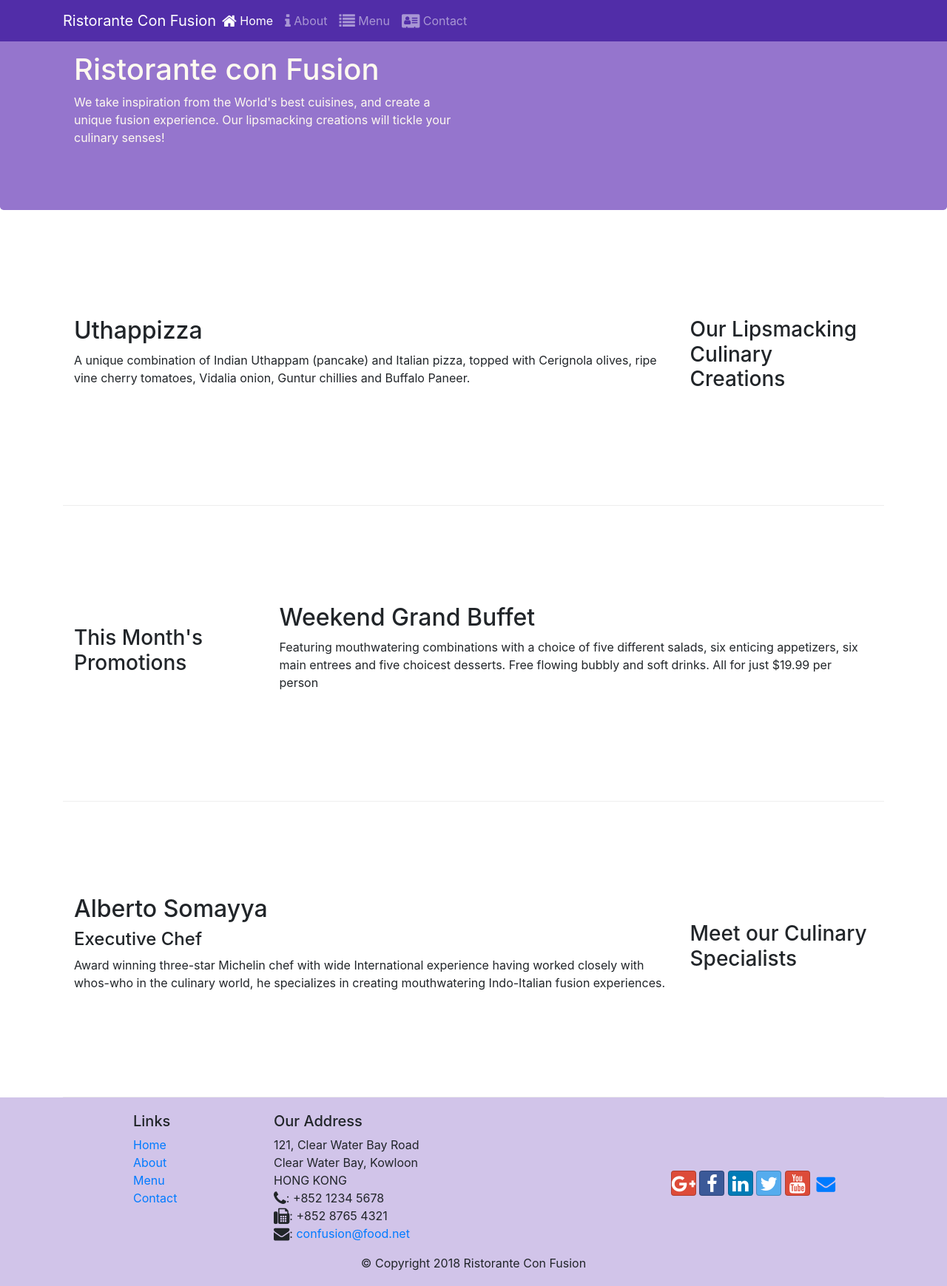
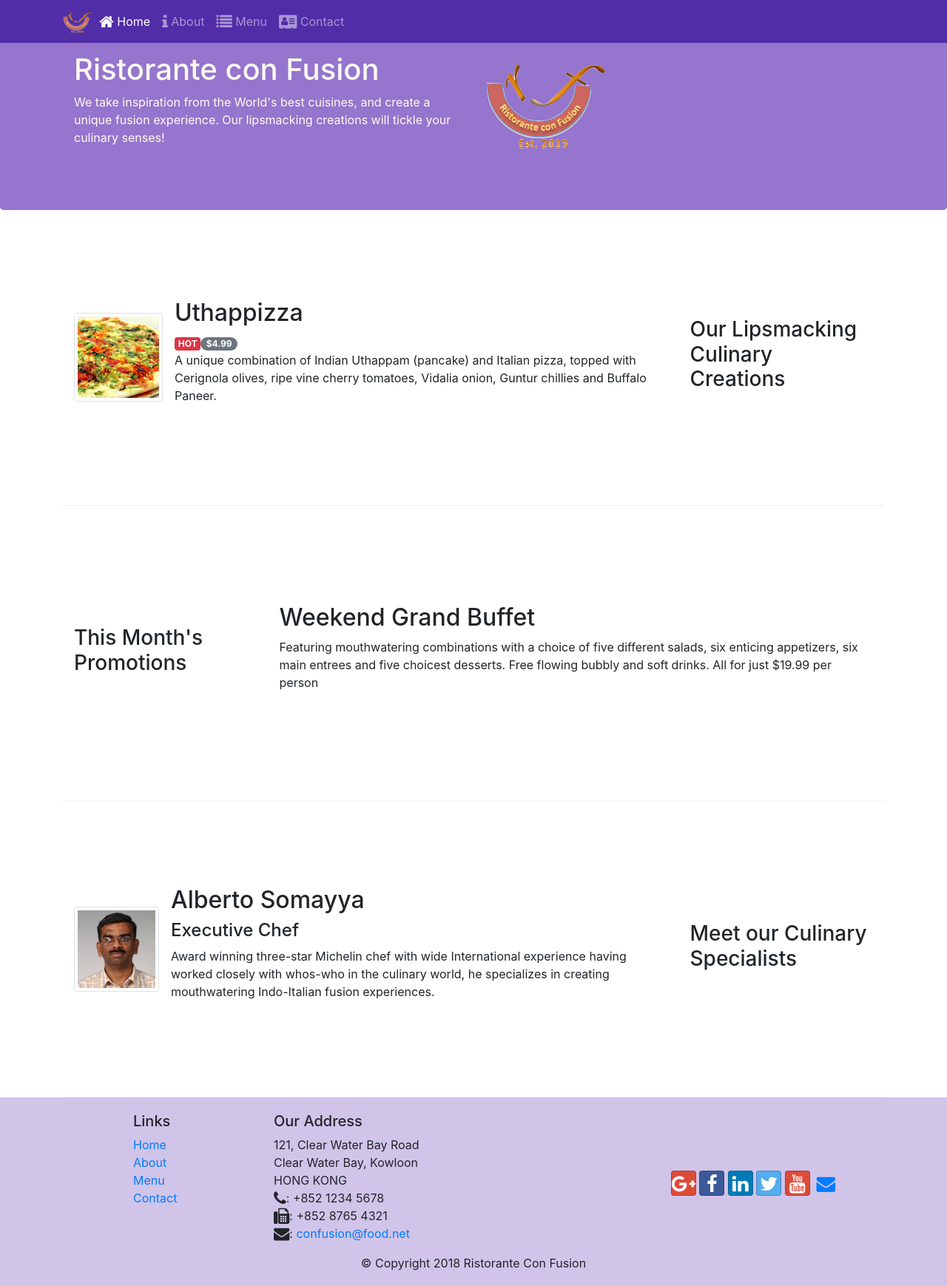
Before and after one commit to JesusJimenezValverde/bootstrap-training, a website: page index.html in a window 1280 px wide. Shown: the whole page at 74% size. Drawn offline with nearby package versions, Linux system fonts and the light colour scheme.

Commit message:
Week-2 Last Commit

```diff
--- a/index.html
+++ b/index.html
@@ -21,7 +21,7 @@
             <button class="navbar-toggler" type="button" data-toggle="collapse" data-target="#Navbar">
                 <span class="navbar-toggler-icon"></span>
             </button>
-            <a href="#" class="navbar-brand mr-auto">Ristorante Con Fusion</a>
+            <a href="#" class="navbar-brand mr-auto"><img src="img/logo.png" height="30" width="41" alt=""></a>
             <div class="collapse navbar-collapse" id="Navbar">
                 <ul class="navbar-nav mr-auto">
                     <li class="nav-item"><a class="nav-link active" href="#"><span class="fa fa-home fa-lg"></span> Home</a></li>
@@ -39,7 +39,8 @@
                     <h1>Ristorante con Fusion</h1>
                     <p>We take inspiration from the World's best cuisines, and create a unique fusion experience. Our lipsmacking creations will tickle your culinary senses!</p>
                 </div>
-                <div class="col-12 col-sm">
+                <div class="col-12 col-sm align-self-center">
+                    <img src="img/logo.png" class="img-fluid" alt="">
                 </div>
             </div>
         </div>
@@ -51,8 +52,17 @@
                 <h3>Our Lipsmacking Culinary Creations</h3>
             </div>
             <div class="col col-sm col-md order-sm-first">
-                <h2>Uthappizza</h2>
-                <p class="d-none d-sm-block">A unique combination of Indian Uthappam (pancake) and Italian pizza, topped with Cerignola olives, ripe vine cherry tomatoes, Vidalia onion, Guntur chillies and Buffalo Paneer.</p>
+                <div class="media">
+                    <img class="d-flex mr-3 img-thumbnail align-self-center"
+                            src="img/uthappizza.png" alt="Uthappizza">
+                    <div class="media-body">
+                        <h2 class="mt-0">Uthappizza</h2><span class="badge badge-danger">HOT</span><span class="badge badge-pill badge-secondary">$4.99</span>
+                        <p class="d-none d-sm-block">A unique combination of Indian Uthappam (pancake) and
+                            Italian pizza, topped with Cerignola olives, ripe vine
+                            cherry tomatoes, Vidalia onion, Guntur chillies and
+                            Buffalo Paneer.</p>
+                    </div>
+                </div>
             </div>
         </div>
 
@@ -72,9 +82,19 @@
                 <h3>Meet our Culinary Specialists</h3>
             </div>
             <div class="col col-sm col-md order-sm-first">
-                <h2>Alberto Somayya</h2>
-                <h4>Executive Chef</h4>
-                <p class="d-none d-sm-block">Award winning three-star Michelin chef with wide International experience having worked closely with whos-who in the culinary world, he specializes in creating mouthwatering Indo-Italian fusion experiences. </p>
+                <div class="media">
+                    <img class="d-flex mr-3 img-thumbnail align-self-center"
+                            src="img/alberto.png" alt="Alberto Somayya">
+                    <div class="media-body">
+                        <h2 class="mt-0">Alberto Somayya</h2>
+                        <h4>Executive Chef</h4>
+                        <p class="d-none d-sm-block">Award winning three-star Michelin chef with wide
+                            International experience having worked closely with
+                            whos-who in the culinary world, he specializes in
+                            creating mouthwatering Indo-Italian fusion experiences.
+                            </p>
+                    </div>
+                </div>
             </div>
         </div>
     </div>
```
Also changed, not shown: aboutus.html (+3 -2 lines), contactus.html (+3 -2 lines), img/alberto.png (added), img/buffet.png (added), img/logo.png (added), img/uthappizza.png (added).
